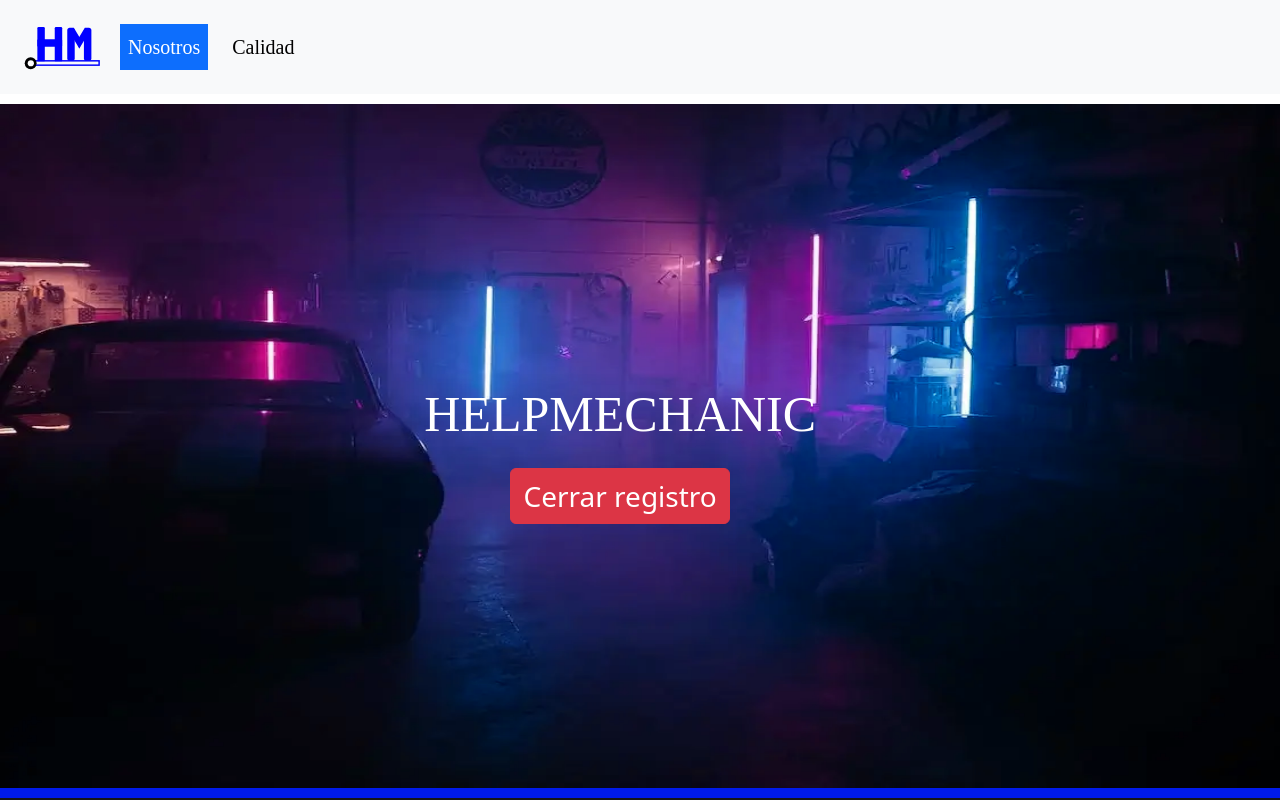
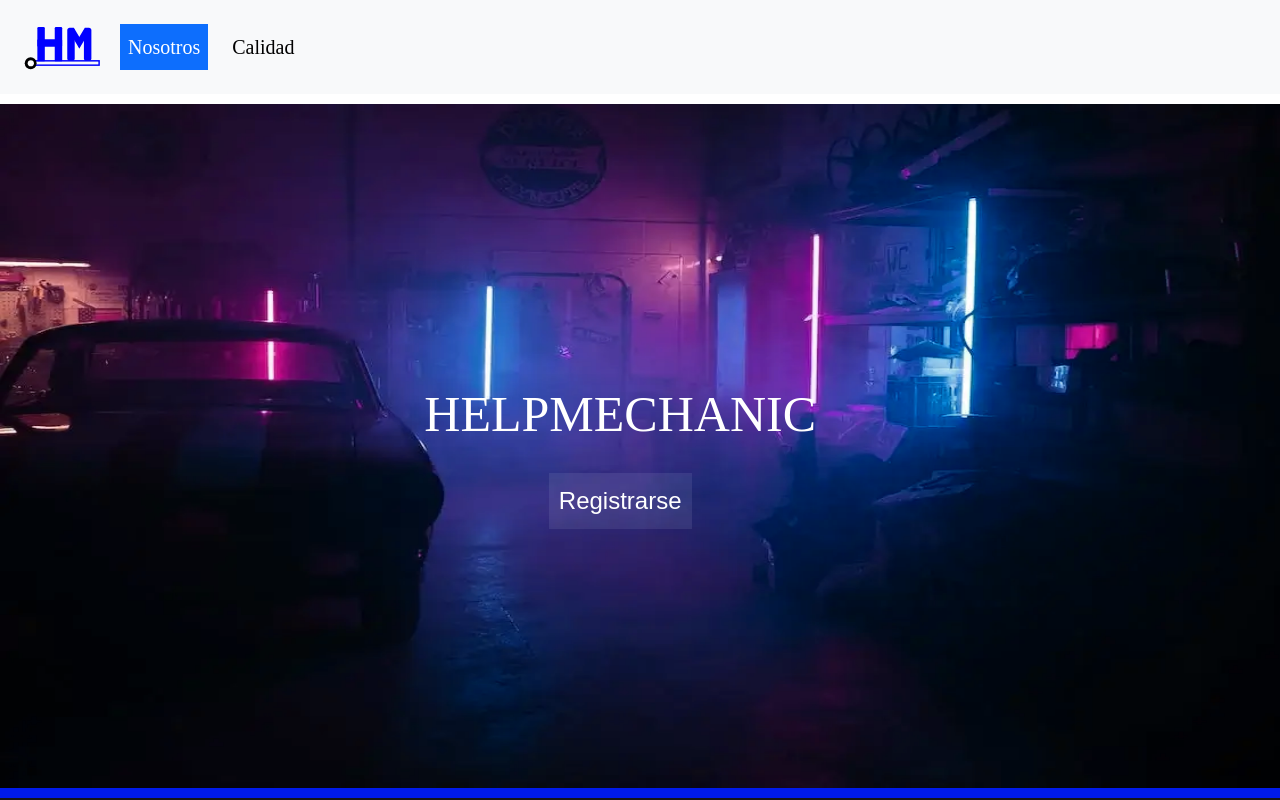
Before and after one commit to RodrigoKND/helpmechanic, a React (Create React App) app: page / in a window 1280 px wide. Shown: the top 800 px of the page. Built offline with nearby package versions, Linux system fonts and the light colour scheme; no server answers; a web font is replaced by a local one.

Commit message:
evaluación de logica

```diff
--- a/src/components/contain/borderContain.js
+++ b/src/components/contain/borderContain.js
@@ -45,15 +45,15 @@ export default function Bordercontain() {
             </div>
             <div className='d-flex justify-content-center' onContextMenu={evt => evt.preventDefault()}>
                 {register ?
-                    <Link className='nav-link buttonLogin textContain fs-4' to='/login'>
-                        Registrarse
-                    </Link>
-                    :
                     <form onSubmit={closeSession}>
                         <button className="btn btn-danger fs-3" type="submit">
                             Cerrar registro
                         </button>
                     </form>
+                    :
+                    <Link className='nav-link buttonLogin textContain fs-4' to='/login'>
+                        Registrarse
+                    </Link>
                 }
             </div>
         </div >
```
